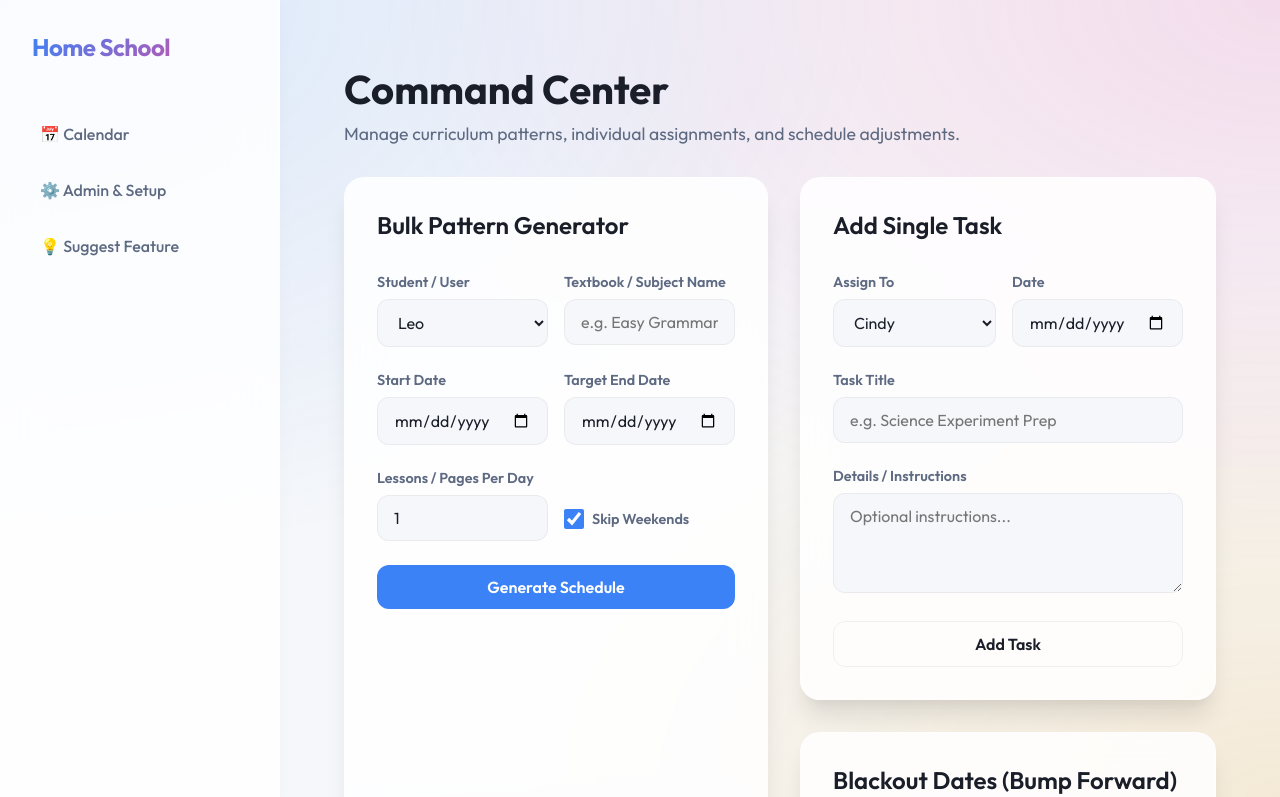
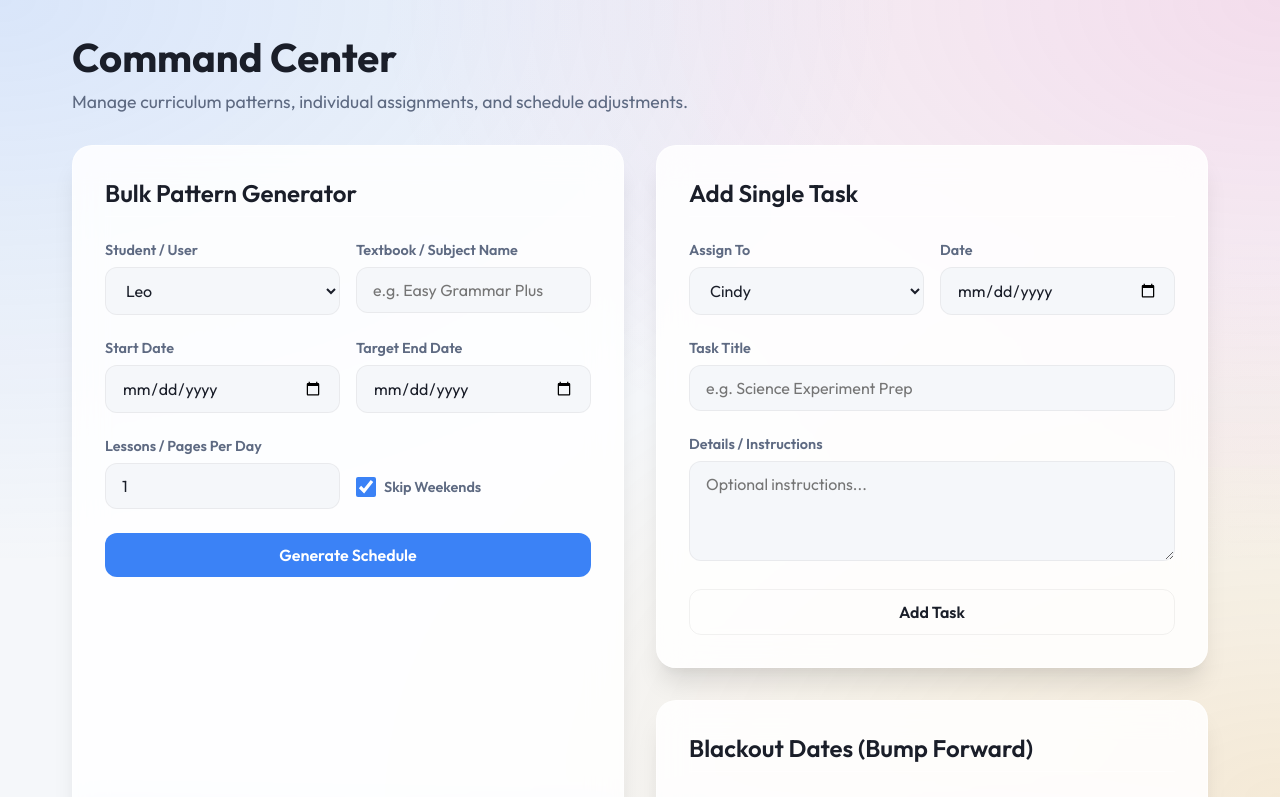
Before and after one commit to Mthompson6782/cindys-homeschool-planner, a Next.js app: page /admin in a window 1280 px wide. Shown: the top 797 px of the page. Built offline with nearby package versions, Linux system fonts and the light colour scheme.

Commit message:
HideSidebarAdmin

```diff
--- a/src/components/AppLayoutWrapper.tsx
+++ b/src/components/AppLayoutWrapper.tsx
@@ -10,12 +10,14 @@ export default function AppLayoutWrapper({ children }: { children: React.ReactNo
   const pathname = usePathname();
   const [isFeedbackModalOpen, setIsFeedbackModalOpen] = useState(false);
 
-  // Hide sidebar on the daily planner view
+  // Hide sidebar on specific views
   const isDailyView = pathname?.startsWith("/day/");
+  const isAdminView = pathname?.startsWith("/admin");
+  const hideSidebar = isDailyView || isAdminView;
 
   return (
     <div className={styles.appContainer}>
-      {!isDailyView && (
+      {!hideSidebar && (
         <nav className={styles.sidebar}>
           <div className={styles.logo}>
             <h2>Home School</h2>
@@ -43,7 +45,7 @@ export default function AppLayoutWrapper({ children }: { children: React.ReactNo
           </ul>
         </nav>
       )}
-      <main className={styles.mainContent} style={isDailyView ? { padding: 0 } : {}}>
+      <main className={styles.mainContent} style={hideSidebar ? { padding: 0 } : {}}>
         {children}
       </main>
 
```
